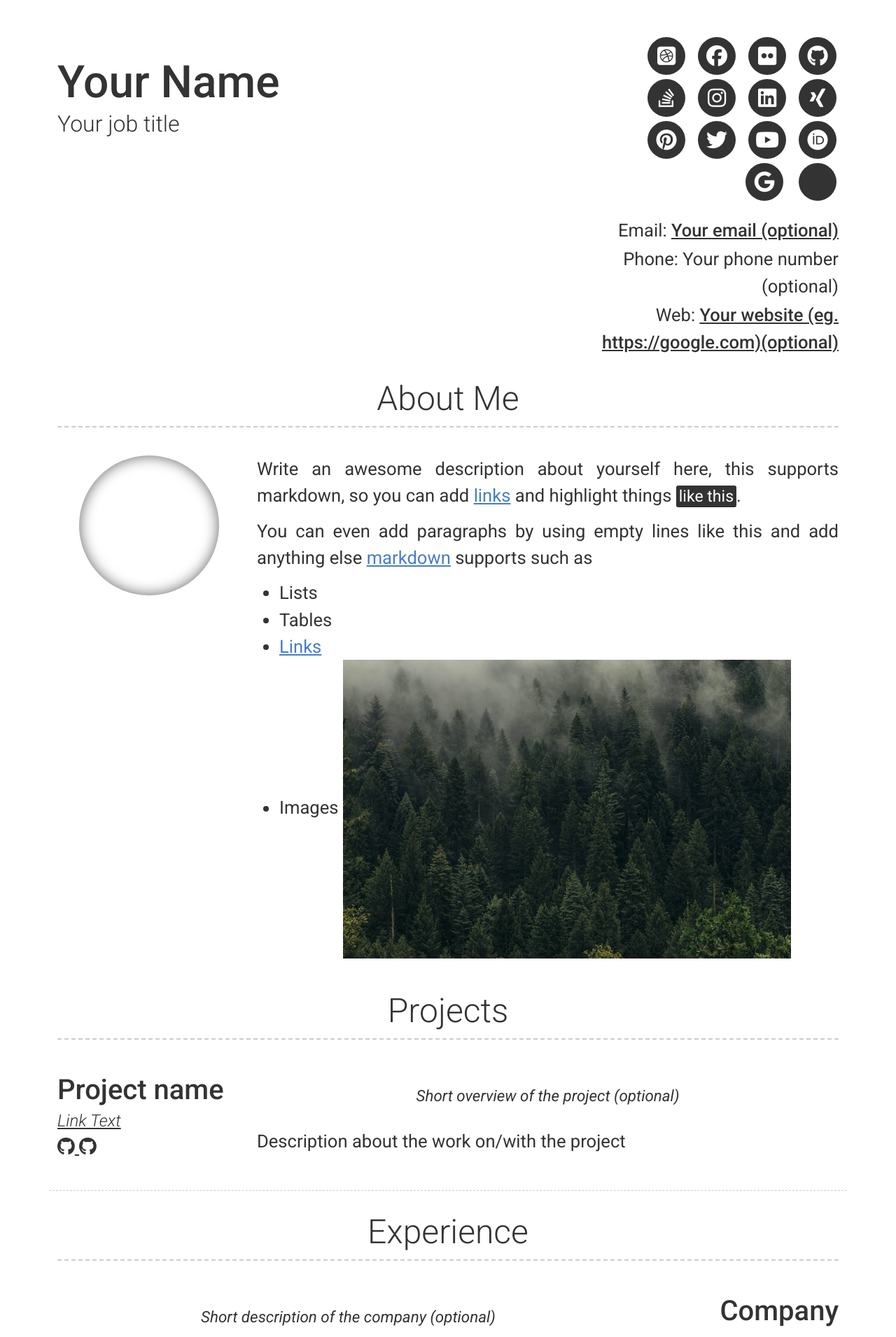
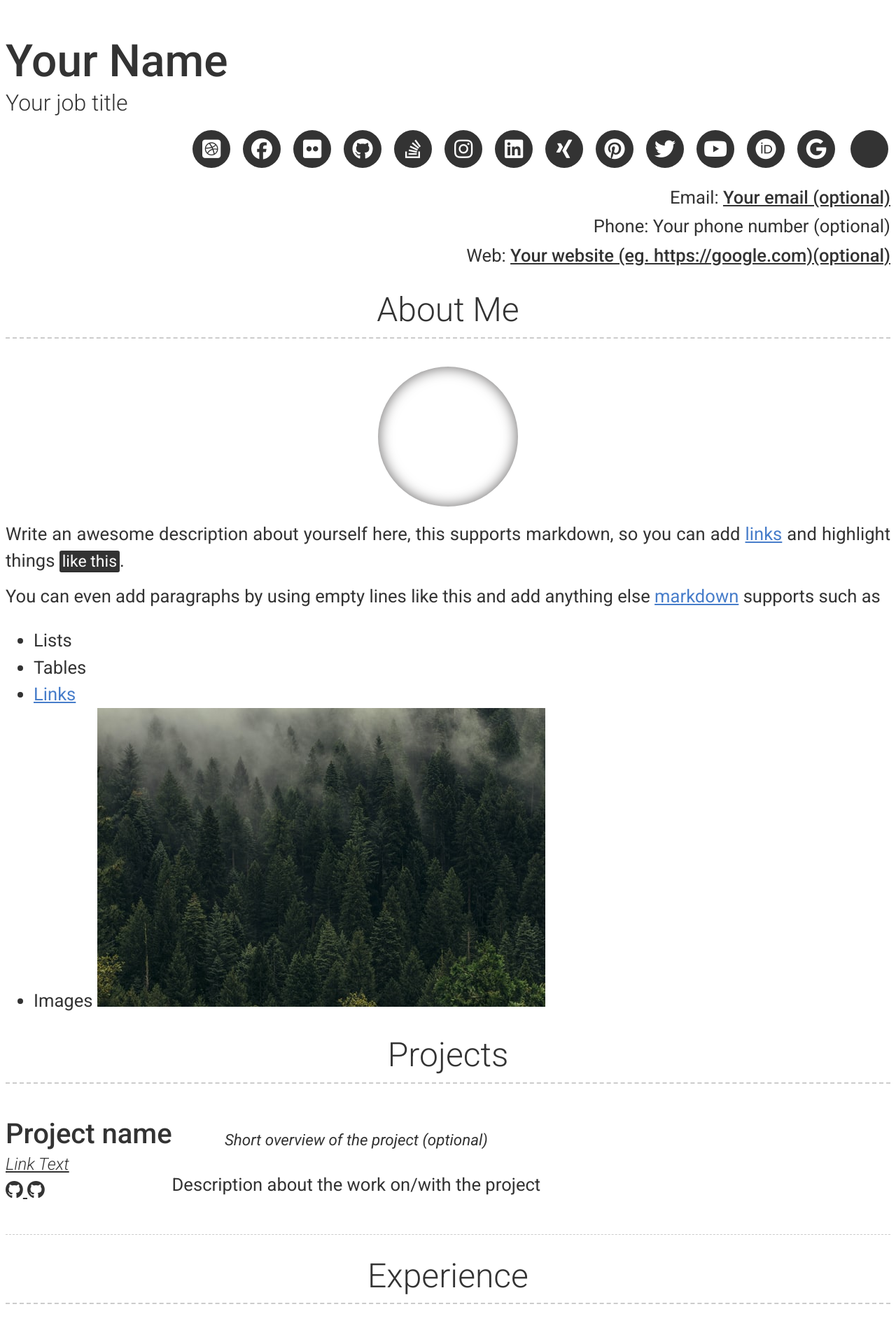
Before and after one commit to sproogen/modern-resume-theme, a Jekyll site: the page built from index.md, in a window 1280 px wide. Shown: the top 1911 px of the page at 70% size. Built offline with Jekyll 4.4.1, drawn with Linux system fonts in a browser that asks for light colours.

Commit message:
Update base.scss

```diff
--- a/_sass/base.scss
+++ b/_sass/base.scss
@@ -1,5 +1,5 @@
 @import url(https://fonts.googleapis.com/css?family=Roboto:100,300,400,700,500,500italic,400italic,300italic,100italic,700italic);
-@import url(https://cdn.jsdelivr.net/npm/bootstrap@5.3.2/dist/css/bootstrap.min.css);
+
 @import url(https://use.fontawesome.com/releases/v6.5.1/css/all.css);
 @import url(https://use.fontawesome.com/releases/v6.5.1/css/v4-shims.css);
 
```
